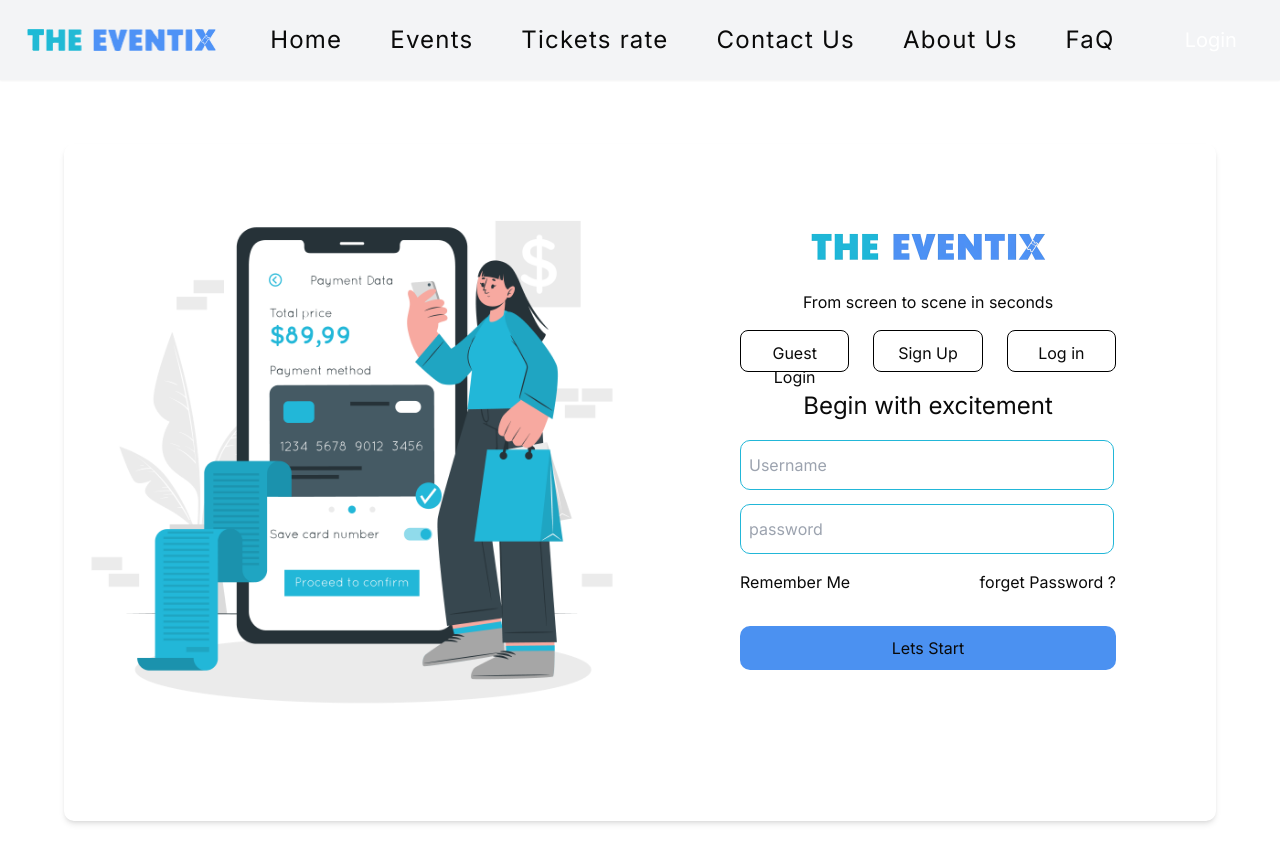
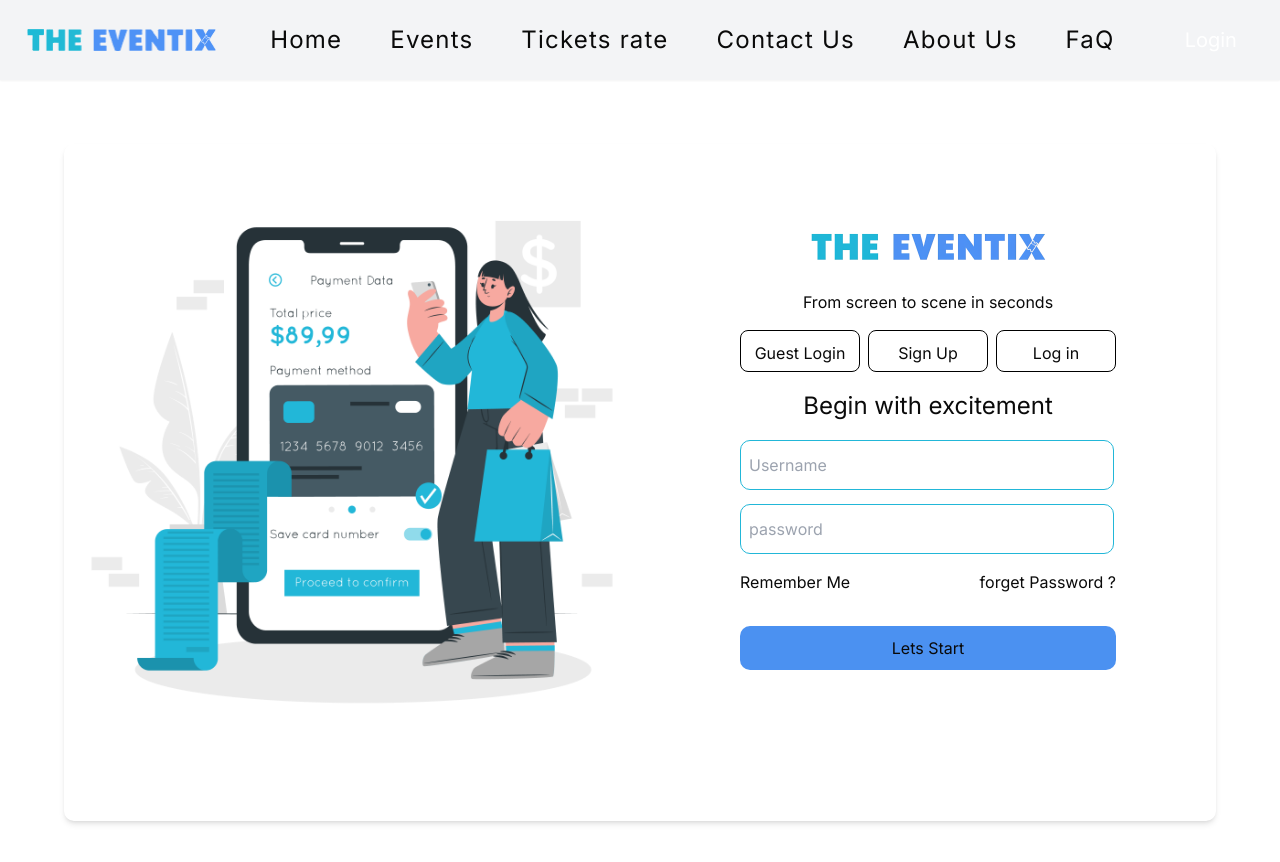
Before and after one commit to PanaceaSolution/ETMS-VP.0.3, a Next.js app in the folder client/: page /auth/login in a window 1280 px wide. Shown: the top 862 px of the page. Built offline with nearby package versions, Linux system fonts and the light colour scheme; a web font is replaced by a local one.

Commit message:
UI:Desktop loginui implemented

```diff
--- a/client/src/app/auth/login/page.tsx
+++ b/client/src/app/auth/login/page.tsx
@@ -36,11 +36,11 @@ function page() {
 
                         <h1>From screen to scene in seconds</h1>
 
-                        <div className='gap-6 flex  items-center text-center '>
+                        <div className='gap-2 flex  items-center text-center w-full justify-between'>
 
                             {
                                 buttons.map((button, index) => (
-                                    <button id='index' className='w-[112px] max-h-[42px] p-[10px] border rounded-lg border-black'>{button.name}</button>
+                                    <button id='index' className='min-w-[120px]  max-h-[42px] p-[10px] border rounded-lg border-black'>{button.name}</button>
                                 ))
                             }
                         </div>
```
